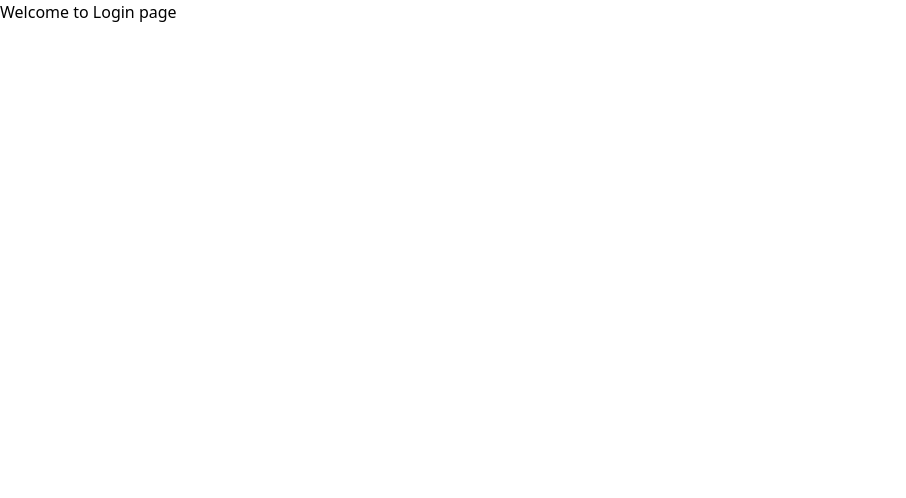
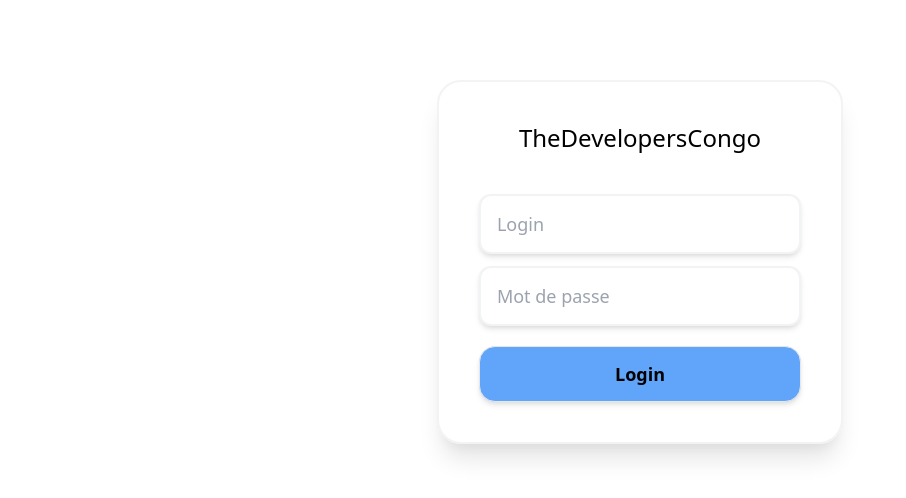
Before and after one commit to Nathsad1996/TheDevelopersCongo-FrontEnd, a Vue app: page /login in a window 1280 px wide. Shown: the top 498 px of the page, without its empty margins (0-906 px from the left). Built offline with nearby package versions, Linux system fonts and the light colour scheme.

Commit message:
working login & home

```diff
--- a/src/css/tailwind.css
+++ b/src/css/tailwind.css
@@ -3,3 +3,20 @@
 @tailwind components;
 
 @tailwind utilities;
+
+
+.input-field {
+    @apply px-4 mb-1 md:text-lg rounded-xl border-2 border-opacity-50 shadow-md focus:border-transparent focus:outline-none focus:ring-2 focus:ring-blue-300;
+}
+
+.btn {
+    @apply px-4 py-2 mt-2 border md:text-lg font-semibold shadow-md bg-blue-400 hover:bg-blue-600 rounded-2xl focus:ring-2 focus:ring-blue-600 focus:ring-opacity-50;
+}
+
+.menu-item {
+    @apply m-3 px-2 py-1 text-lg transition ease-in-out duration-500 hover:text-blue-600 cursor-pointer;
+}
+
+.section-home {
+    @apply flex justify-center;
+}
--- a/src/router/index.js
+++ b/src/router/index.js
@@ -2,6 +2,7 @@
 
 import { createRouter, createWebHistory } from 'vue-router'
 import Home from '../views/Home.vue'
+import store from "../store/index"
 
 const routes = [
   {
@@ -23,7 +24,13 @@
 
 // login handler
 router.beforeEach((to, from, next) => {
-  next()
+  if (store.state.isLogin === false && to.path === "/") {
+    next("/login")
+  }
+  else {
+    next()
+
+  }
 })
 
 export default router
--- a/src/store/index.js
+++ b/src/store/index.js
@@ -12,16 +12,12 @@
 
 const mutations = {
   SET_LOGIN: (state, value) => {
-    state.isLogin = value.isLogin
-    state.username = value.username
-    state.role = value.role
+    state.isLogin = value
   }
 }
 
 const actions = {
   setLogin : ({commit}, payload) => {
-    // this function should set isLogin, role, username
-    // payload is a json object {"role": "", "username": "", isLogin: true}
     commit('SET_LOGIN', payload)
   },
 }
--- a/src/views/Home.vue
+++ b/src/views/Home.vue
@@ -1,9 +1,24 @@
 <template>
-  <div class="mt-8 text-center font-bold text-3xl text-red-700">{{ message }}</div>
+  <div class="grid grid-rows-2 gap-4">
+    <nav class="absolute flex justify-between top-0 w-full h-16 border-transparent border-b-4 shadow-lg bg-blue-300">
+      <div class="flex m-3 text-xl cursor-pointer">
+        <span>
+          TheDevelopersCongo
+        </span>
+      </div>
+      <ul class="flex flex-row mr-10">
+        <li class="menu-item">Home</li>
+        <li class="menu-item">Services</li>
+        <li class="menu-item">About us</li>
+      </ul>
+    </nav>
+    <div class="mt-20 grid grid-cols-3 gap-4">
+      <div class="section-home">This is the grid body</div>
+      <div class="section-home">This is the grid body</div>
+      <div class="section-home">This is the grid body</div>
+    </div>
+  </div>
 </template>
 
 <script setup>
-import { ref } from "vue";
-
-const message = ref("TheDevelopers Congo");
 </script>
--- a/src/views/Login.vue
+++ b/src/views/Login.vue
@@ -1,13 +1,31 @@
 <template>
-    <div>{{ message }}</div>
+    <div class="container font-sans">
+        <div class="flex justify-center">
+            <div
+                class="grid grid-rows-4 text-xs shadow-xl border-2 border-opacity-50 rounded-3xl p-6 md:p-10 mt-20 grid-flow-col gap-2"
+            >
+                <span class="text-xs md:text-2xl md:px-10 mb-8 text-center">TheDevelopersCongo</span>
+                <input class="input-field" type="text" placeholder="Login" />
+                <input class="input-field" type="text" placeholder="Mot de passe" />
+                <button class="btn" @click="login">Login</button>
+            </div>
+        </div>
+    </div>
 </template>
 
 
 <script setup>
 
-import { ref } from 'vue';
+import { useRouter } from 'vue-router';
+import { useStore } from 'vuex';
 
-const message = ref("Welcome to Login page")
+const router = useRouter()
+const store = useStore()
+
+const login = () => {
+    store.dispatch('setLogin', true)
+    router.push('/')
+}
 </script>
 
 
```
